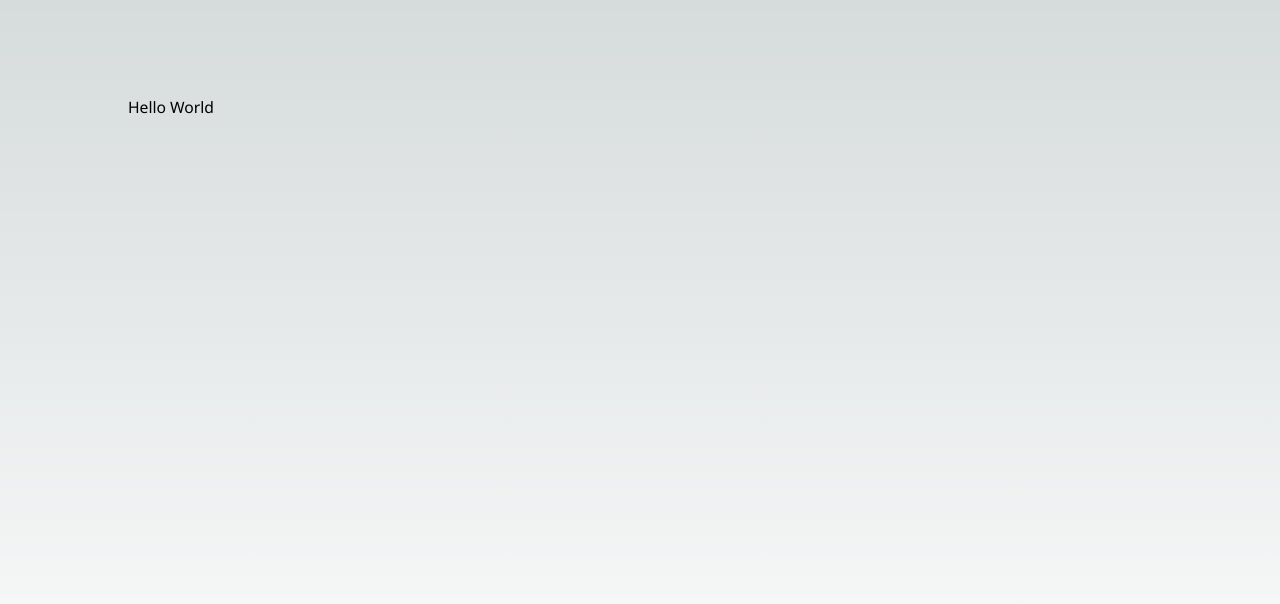
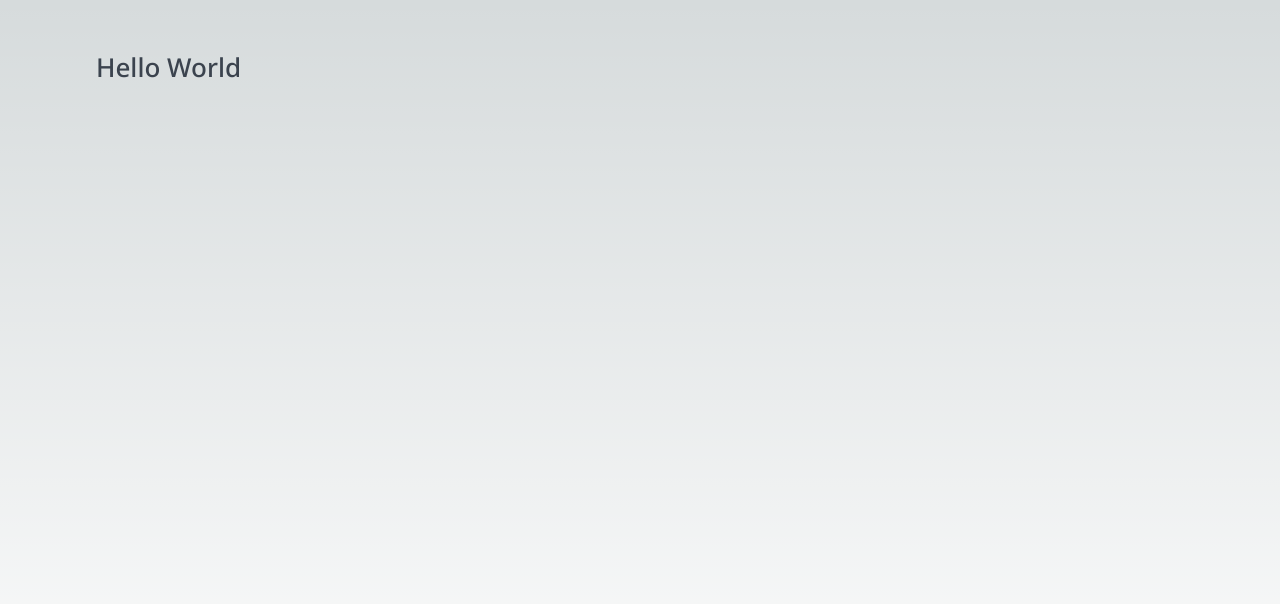
Before and after one commit to VovanVovanic/top_api_front, a Next.js app: page / in a window 1280 px wide. Shown: the top 604 px of the page. Built offline with nearby package versions, Linux system fonts and the light colour scheme.

Commit message:
header tag component

```diff
--- a/package.json
+++ b/package.json
@@ -11,17 +11,22 @@
   },
   "dependencies": {
     "@types/node": "20.3.1",
+    "@types/node-sass": "^4.11.3",
     "@types/react": "18.2.13",
     "@types/react-dom": "18.2.6",
     "@typescript-eslint/eslint-plugin": "^5.60.0",
     "@typescript-eslint/parser": "^5.60.0",
     "autoprefixer": "10.4.14",
+    "classnames": "^2.3.2",
     "eslint": "8.43.0",
     "eslint-config-next": "13.4.6",
     "next": "13.4.6",
+    "node": "^20.2.0",
+    "node-sass": "^9.0.0",
     "postcss": "8.4.24",
     "react": "18.2.0",
     "react-dom": "18.2.0",
+    "sass": "^1.63.6",
     "tailwindcss": "3.3.2",
     "typescript": "5.1.3"
   },
--- /dev/null
+++ b/src/app/components/Htag/Htag.module.scss
@@ -0,0 +1,11 @@
+.h1{
+    @apply font-sans text-black text-h1 font-medium
+}
+
+.h2{
+    @apply font-sans text-black text-h2 font-medium
+}
+
+.h3{
+    @apply font-sans text-black text-h3 font-bold
+}
--- /dev/null
+++ b/src/app/components/Htag/Htag.tsx
@@ -0,0 +1,34 @@
+import { IHtag, ITag } from "./Htag.types";
+import classes from './Htag.module.scss'
+import cn from 'classnames'
+import { JsxElement } from "typescript";
+
+const Htag: React.FC<IHtag> = ({ tag, children }) => {
+
+const headerStyles = (tag:ITag)=>{
+    if(tag === 'h1'){
+        return cn(classes.h1)
+    }
+    if(tag === 'h2'){
+        return cn(classes.h2)
+    }
+    else{
+        return cn(classes.h3)
+    }
+}
+  switch (tag) {
+    case "h1":
+      return <h1
+       className= {headerStyles(tag)}>{children}</h1>;
+    case "h2":
+      return <h2
+       className= {headerStyles(tag)}>{children}</h2>;
+    case "h3":
+      return <h3
+       className= {headerStyles(tag)}>{children}</h3>;
+    default:
+      return <></>;
+  }
+};
+
+export default Htag;
--- /dev/null
+++ b/src/app/components/index.ts
@@ -0,0 +1,6 @@
+import Htag from '../components/Htag/Htag'
+
+
+export {
+    Htag
+}
--- /dev/null
+++ b/src/app/main.module.scss
@@ -0,0 +1,8 @@
+.main{
+
+    @apply flex min-h-screen flex-col items-center justify-between pt-12 pl-24 pr-24;
+
+    div{
+        @apply z-10 w-full max-w-full items-center justify-between text-sm lg:flex font-sans;
+    }
+}
--- a/src/app/page.tsx
+++ b/src/app/page.tsx
@@ -1,9 +1,13 @@
+import {Htag} from './components/index'
+import classes from './main.module.scss'
 
 export default function Home() {
   return (
-    <main className="flex min-h-screen flex-col items-center justify-between p-24">
-      <div className="z-10 w-full max-w-5xl items-center justify-between text-sm lg:flex font-sans">
-        Hello World
+    <main className={classes.main}>
+      <div>
+        <Htag tag={'h1'}>
+          Hello World
+        </Htag>
       </div>
     </main>
   )
--- a/tailwind.config.js
+++ b/tailwind.config.js
@@ -39,7 +39,10 @@ module.exports = {
         '6x1': '4.3rem',
         '7x1': '5.17rem',
         '8x1': '6.9rem',
-        '9x1': '9.2rem'
+        '9x1': '9.2rem',
+        'h1':'1.625rem',
+        'h2':'1.375rem',
+        'h3':'1.25rem'
       },
     },
   },
```
Also changed, not shown: src/app/components/Htag/Htag.types.ts (added, +8 -0 lines), 1 other file (tests, documents, lock files or other folders).
